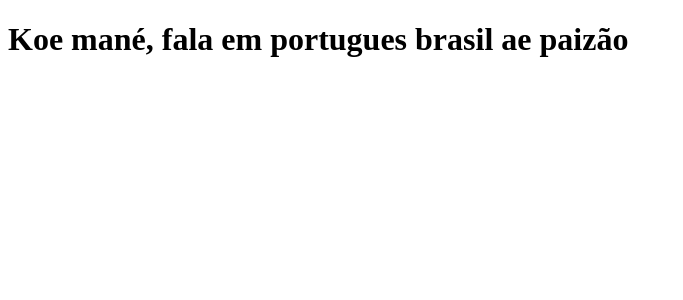
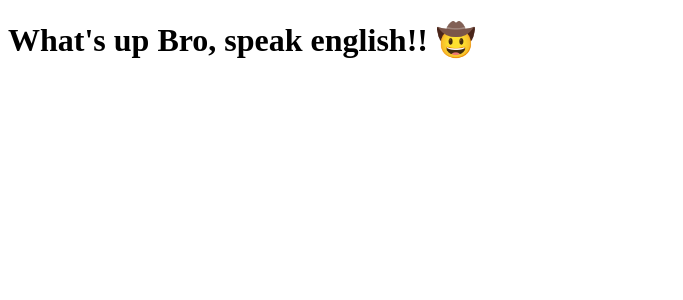
Before and after one commit to pietropanta/pi.com, a Next.js app: page / in a window 1280 px wide. Shown: the top 300 px of the page, without its empty margins (0-683 px from the left). Built offline with nearby package versions, Linux system fonts and the light colour scheme.

Commit message:
atulaiza o index para ingles

```diff
--- a/pages/index.js
+++ b/pages/index.js
@@ -1,5 +1,5 @@
 function Home() {
-    return <h1>Koe mané, fala em portugues brasil ae paizão</h1>
+    return <h1>What's up Bro, speak english!! 🤠</h1>
 }
 
 export default Home;
```
